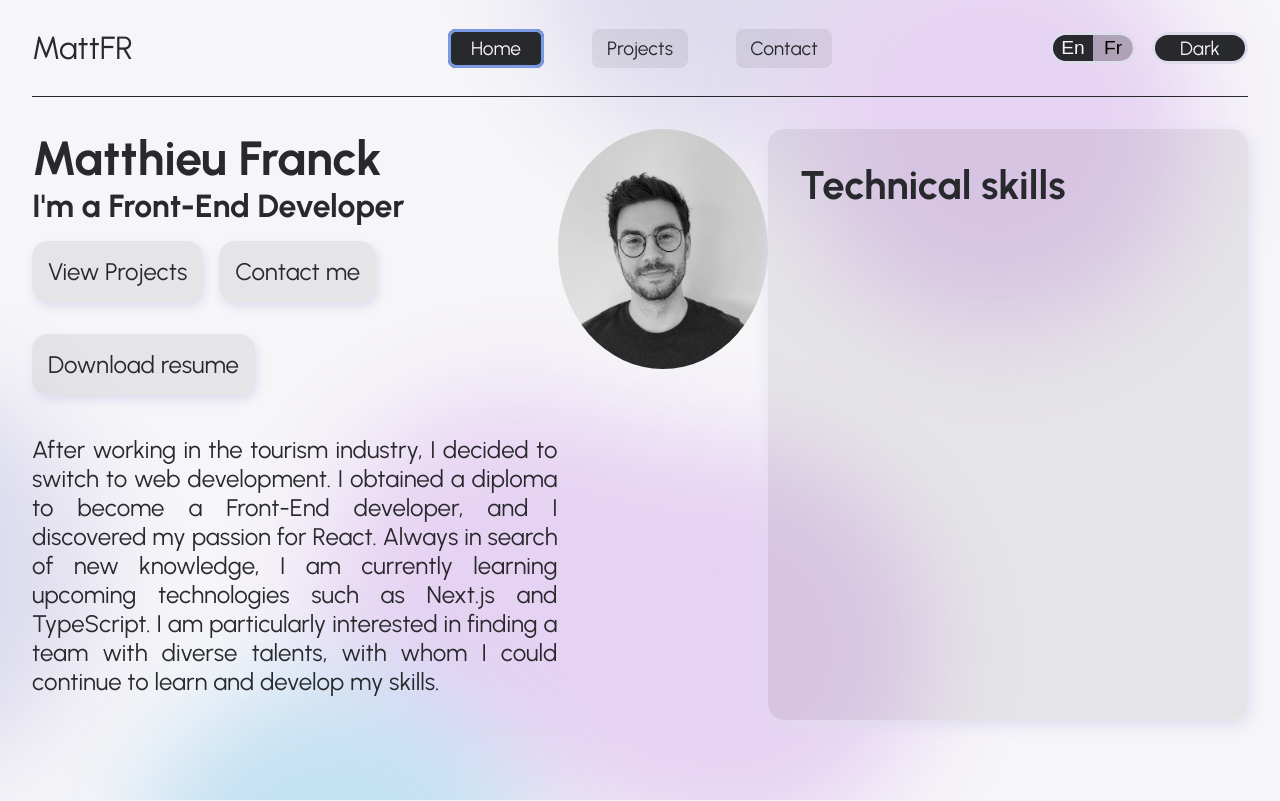
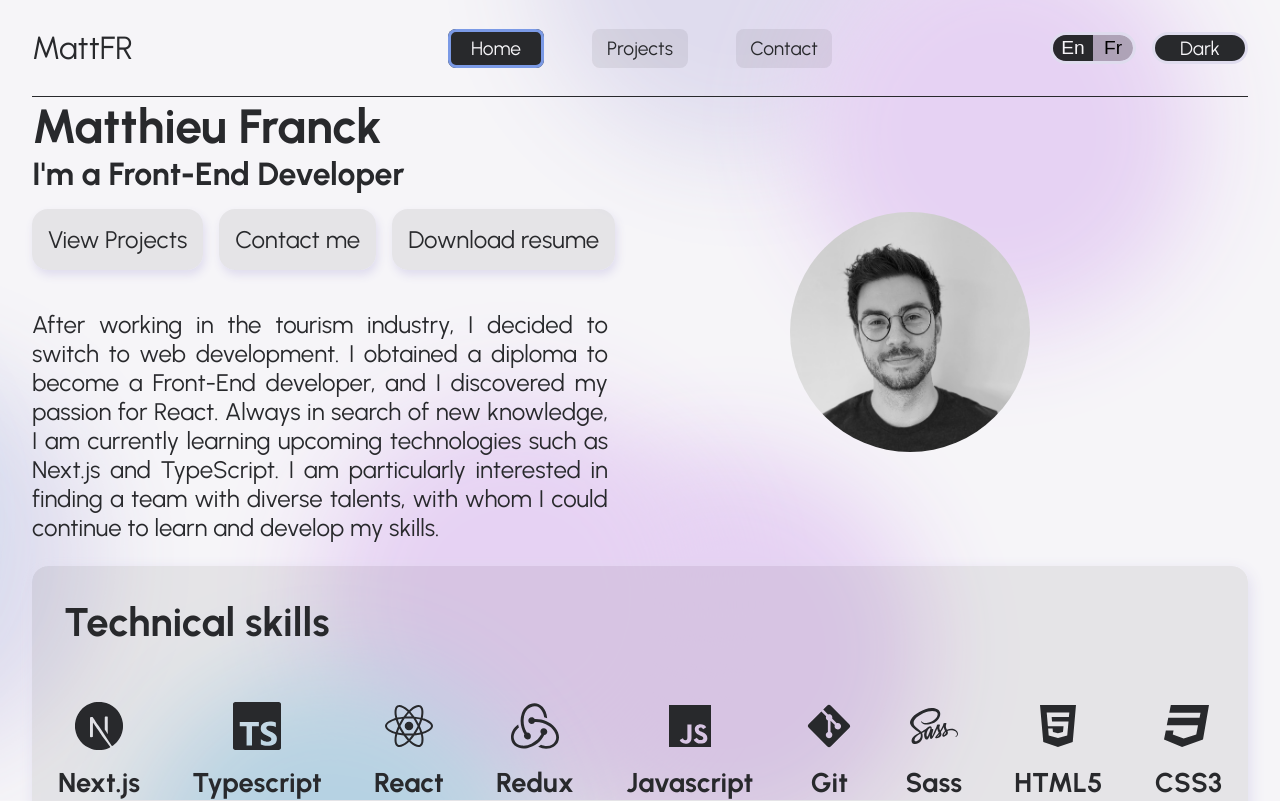
Before and after one commit to Matt-Fr/portfolio, a React (Create React App) app: page / in a window 1280 px wide. Shown: the top 801 px of the page. Built offline with nearby package versions, Linux system fonts and the light colour scheme.

Commit message:
changed layout homepage

```diff
--- a/src/pages/Home.js
+++ b/src/pages/Home.js
@@ -58,7 +58,7 @@ const Home = () => {
         <h2 className="techContainer-title">
           {writeBilingualContent("Technical skills", "Mes outils")}
         </h2>
-        {/* <div className="techContainer-articlesContainer">
+        <div className="techContainer-articlesContainer">
           <article className="techContainer-articlesContainer-tech">
             <SiNextdotjs className="techContainer-articlesContainer-tech-icon" />
             <h3 className="techContainer-articlesContainer-tech-title">
@@ -111,7 +111,7 @@ const Home = () => {
             <SiJest className="techContainer-articlesContainer-tech-icon" />
             <h3 className="techContainer-articlesContainer-tech-title">Jest</h3>
           </article>
-        </div> */}
+        </div>
       </div>
     </section>
   );
--- a/src/pages/Home.scss
+++ b/src/pages/Home.scss
@@ -1,7 +1,9 @@
 .homeSection {
-  display: flex;
-  justify-content: space-around;
-  margin: 2rem 0;
+  display: grid;
+  grid-template-rows: auto auto; /* Two rows */
+  grid-template-columns: auto auto;
+  justify-content: center;
+  align-items: center;
 }
 
 .homeInfoContainer {
@@ -60,7 +62,7 @@
   box-shadow: 2px 5px 15px 0px var(--clr-span1);
   border-radius: 1rem;
   overflow: hidden;
-  width: 45%;
+  grid-column: span 2;
 
   &::before {
     content: "";
@@ -119,6 +121,7 @@
     flex-direction: column;
     justify-content: space-around;
   }
+
   .techContainer {
     width: 100%;
     margin-top: 2rem;
```
